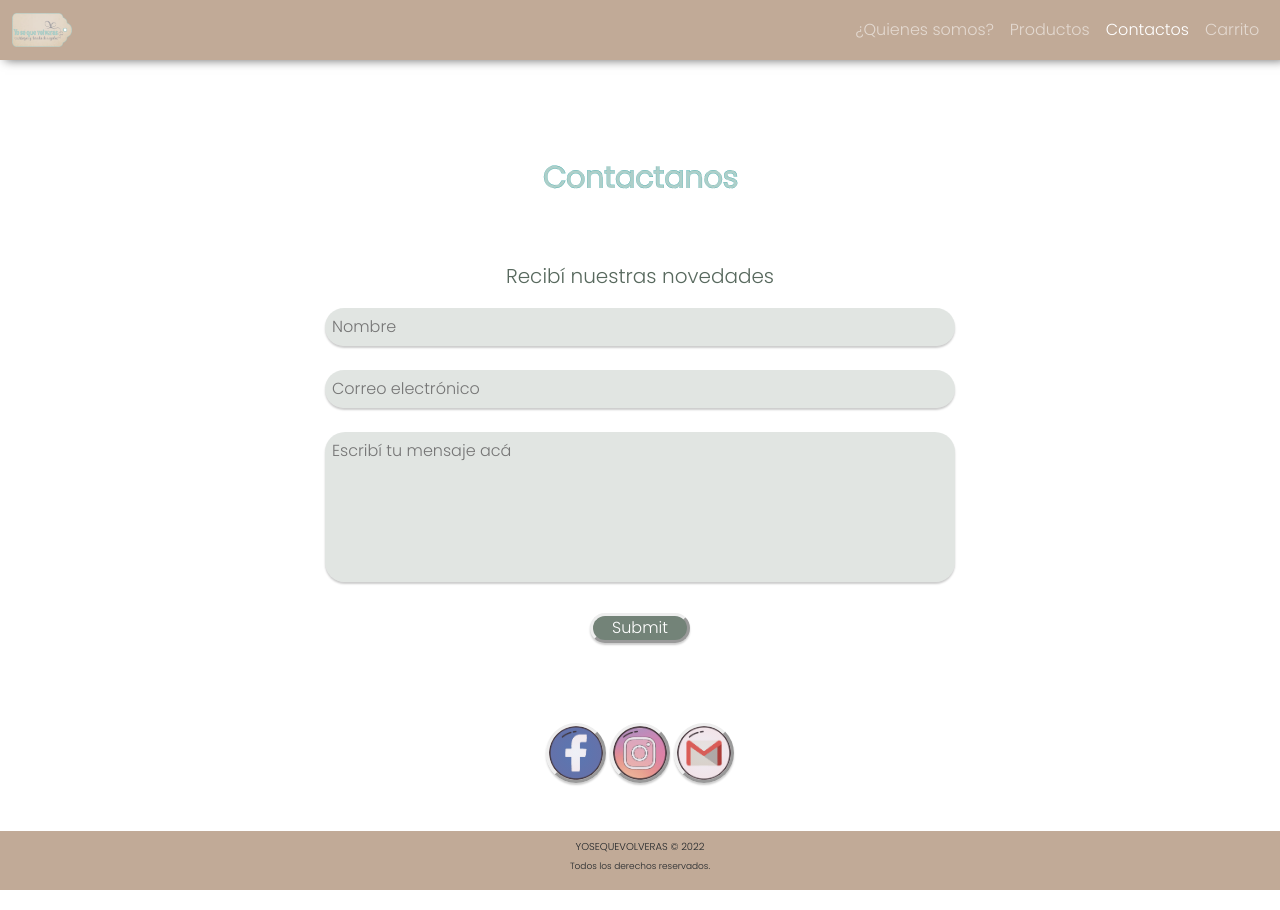
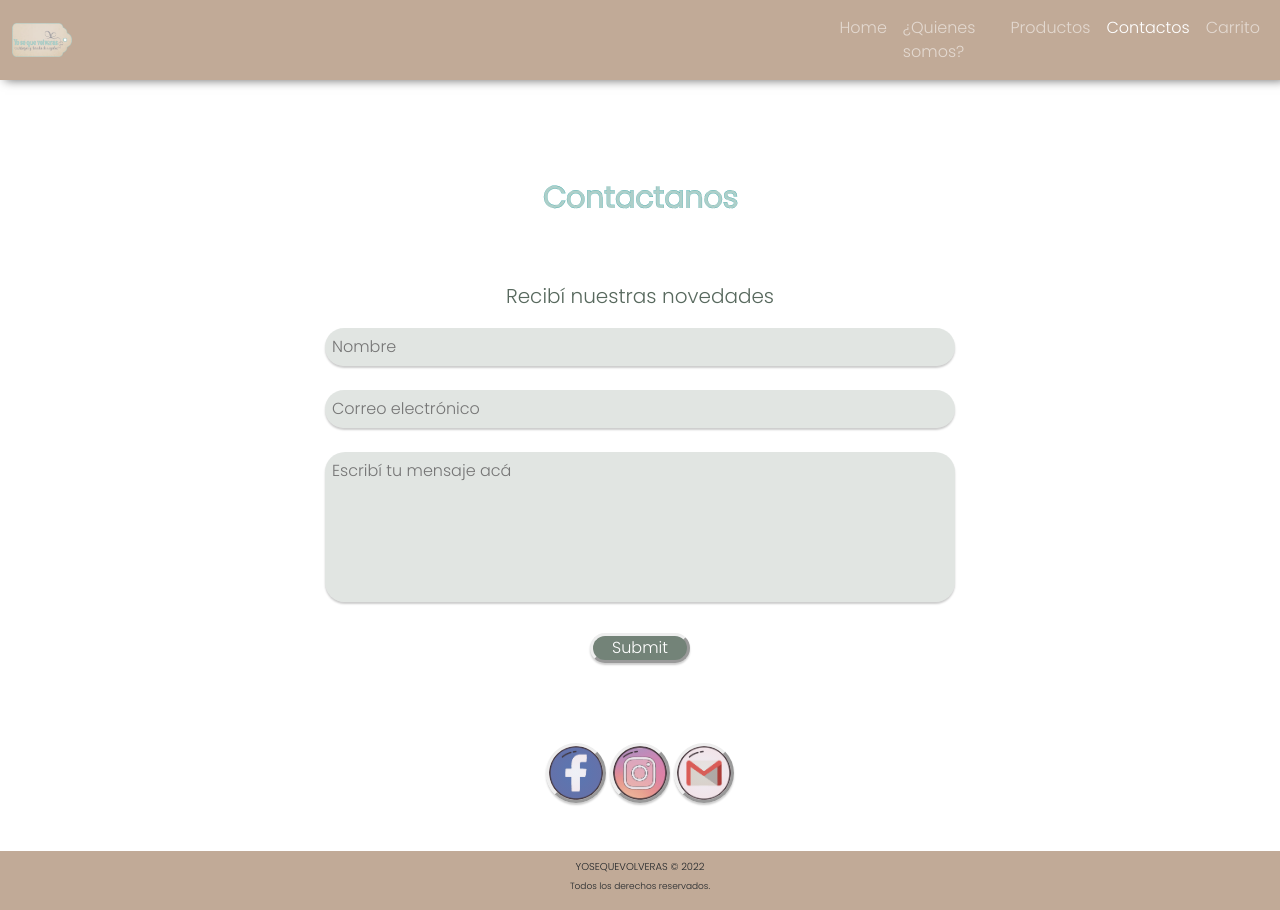
Before and after one commit to anabelsarina/yosequevolveras, a website: page paginas/contactos.html in a window 1280 px wide. Drawn offline with nearby package versions, Linux system fonts and the light colour scheme; a web font is replaced by a local one.

Commit message:
correccion de menu y seo

```diff
--- a/paginas/contactos.html
+++ b/paginas/contactos.html
@@ -27,7 +27,7 @@
                 <div class="collapse navbar-collapse " id="navbarNav">
                     <ul class="navbar-nav ml-auto">
                         <li class="nav-item">
-                            <a class="nav-link" aria-current="page" href="../index.html"></a>
+                            <a class="nav-link" aria-current="page" href="../index.html">Home</a>
                         </li>
                         <li class="nav-item">
                             <a class="nav-link" href="../paginas/quienes_somos.html">¿Quienes somos?</a>
```
Also changed, not shown: index.html (+2 -0 lines), paginas/carrito.html (+1 -1 lines), paginas/productos.html (+1 -1 lines).
